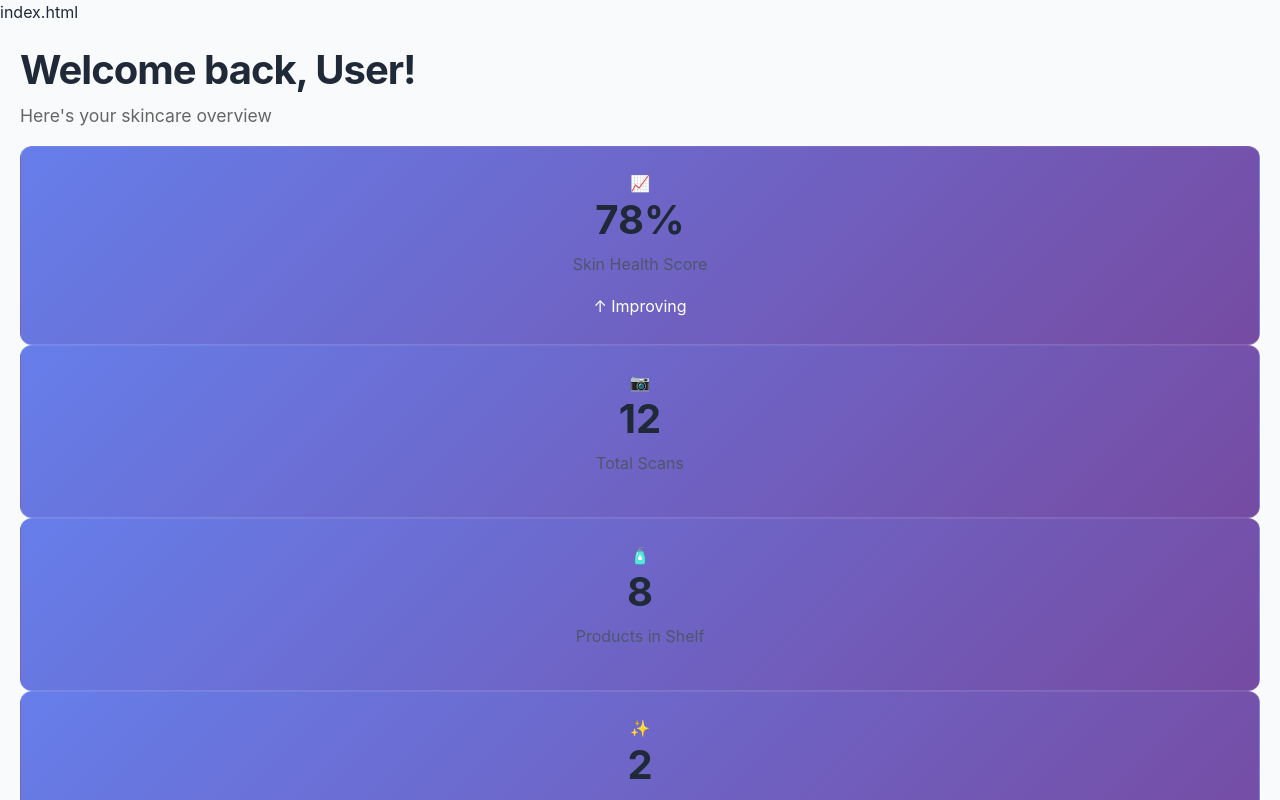
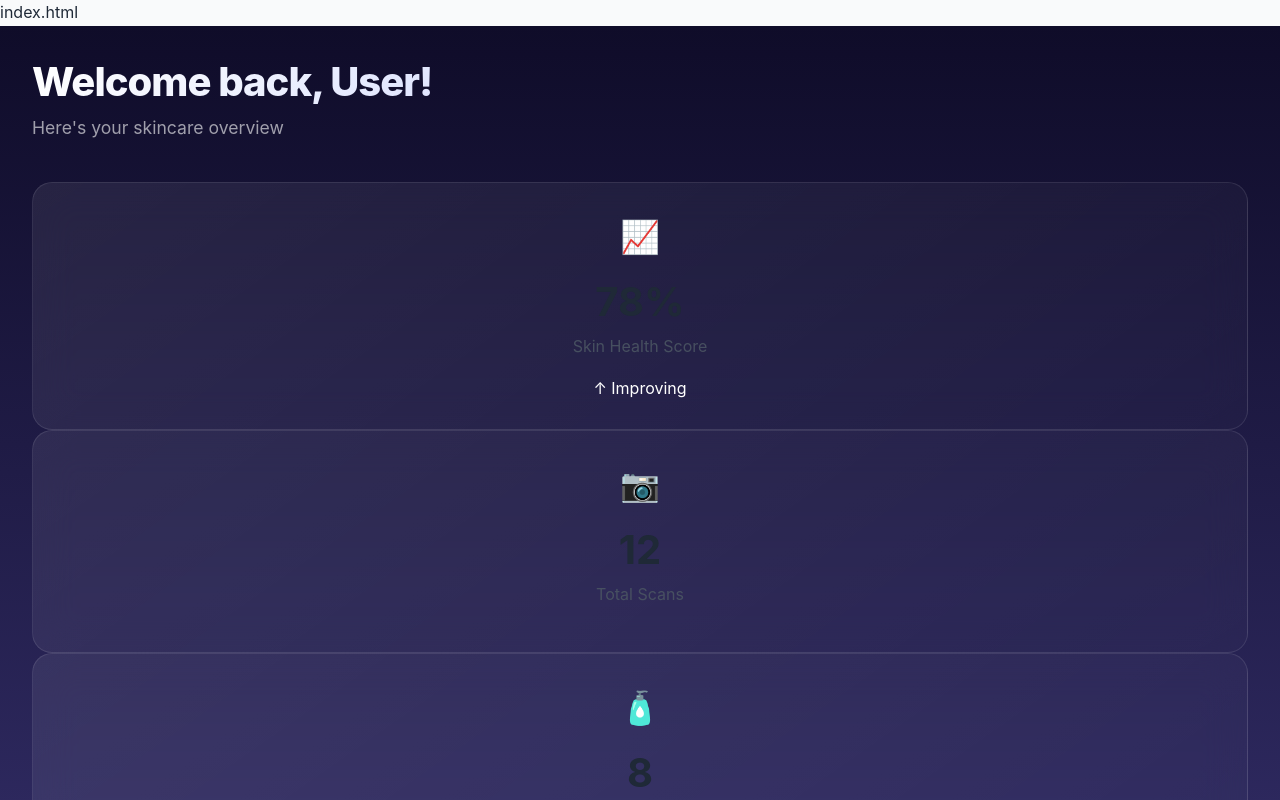
Before and after one commit to himprapatel-rgb/ai-skincare-intelligence-system, a React (Vite) app in the folder frontend/: page /dashboard in a window 1280 px wide. Shown: the top 800 px of the page. Built offline with nearby package versions, Linux system fonts and the light colour scheme; no server answers.

Commit message:
feat(ui): Premium dashboard glass design

```diff
--- a/frontend/src/pages/DashboardPage.css
+++ b/frontend/src/pages/DashboardPage.css
@@ -1,4 +1,153 @@
-/* Dashboard Page Styles */
+/* AuraSkin Dashboard Premium Design */
+
 .dashboard-page {
-  padding: 20px;
+  min-height: 100vh;
+  background: linear-gradient(180deg, #0f0c29 0%, #302b63 50%, #24243e 100%);
+  padding: 32px;
+  font-family: 'Inter', -apple-system, sans-serif;
+  color: #fff;
 }
+
+.dashboard-header {
+  margin-bottom: 40px;
+}
+
+.dashboard-header h1 {
+  font-size: 2.5rem;
+  font-weight: 800;
+  background: linear-gradient(135deg, #fff 0%, #a5b4fc 100%);
+  -webkit-background-clip: text;
+  -webkit-text-fill-color: transparent;
+  margin-bottom: 8px;
+}
+
+.dashboard-header p {
+  color: rgba(255, 255, 255, 0.6);
+  font-size: 1.1rem;
+}
+
+.dashboard-grid {
+  display: grid;
+  grid-template-columns: repeat(auto-fit, minmax(280px, 1fr));
+  gap: 24px;
+  margin-bottom: 40px;
+}
+
+.stat-card {
+  background: linear-gradient(145deg, rgba(255,255,255,0.08) 0%, rgba(255,255,255,0.02) 100%);
+  backdrop-filter: blur(20px);
+  border: 1px solid rgba(255, 255, 255, 0.1);
+  border-radius: 20px;
+  padding: 28px;
+  transition: all 0.3s ease;
+  position: relative;
+  overflow: hidden;
+}
+
+.stat-card::before {
+  content: '';
+  position: absolute;
+  top: 0;
+  left: 0;
+  right: 0;
+  height: 3px;
+  background: linear-gradient(90deg, #667eea, #764ba2, #f093fb);
+  opacity: 0;
+  transition: opacity 0.3s ease;
+}
+
+.stat-card:hover {
+  transform: translateY(-5px);
+  border-color: rgba(99, 102, 241, 0.3);
+  box-shadow: 0 20px 40px rgba(99, 102, 241, 0.2);
+}
+
+.stat-card:hover::before {
+  opacity: 1;
+}
+
+.stat-icon {
+  font-size: 2rem;
+  margin-bottom: 16px;
+}
+
+.stat-value {
+  font-size: 3rem;
+  font-weight: 800;
+  background: linear-gradient(135deg, #667eea 0%, #764ba2 100%);
+  -webkit-background-clip: text;
+  -webkit-text-fill-color: transparent;
+  line-height: 1;
+  margin-bottom: 8px;
+}
+
+.stat-label {
+  color: rgba(255, 255, 255, 0.7);
+  font-size: 0.95rem;
+  font-weight: 500;
+}
+
+.stat-trend {
+  display: inline-flex;
+  align-items: center;
+  gap: 4px;
+  margin-top: 12px;
+  padding: 4px 10px;
+  border-radius: 20px;
+  font-size: 0.8rem;
+  font-weight: 600;
+}
+
+.stat-trend.positive {
+  background: rgba(34, 197, 94, 0.15);
+  color: #4ade80;
+}
+
+.stat-trend.negative {
+  background: rgba(239, 68, 68, 0.15);
+  color: #f87171;
+}
+
+.quick-actions {
+  display: grid;
+  grid-template-columns: repeat(auto-fit, minmax(200px, 1fr));
+  gap: 16px;
+}
+
+.action-btn {
+  display: flex;
+  align-items: center;
+  gap: 12px;
+  padding: 16px 24px;
+  background: rgba(255, 255, 255, 0.05);
+  border: 1px solid rgba(255, 255, 255, 0.1);
+  border-radius: 14px;
+  color: #fff;
+  text-decoration: none;
+  font-weight: 500;
+  transition: all 0.3s ease;
+}
+
+.action-btn:hover {
+  background: linear-gradient(135deg, rgba(102, 126, 234, 0.2) 0%, rgba(118, 75, 162, 0.2) 100%);
+  border-color: rgba(99, 102, 241, 0.4);
+  transform: translateX(5px);
+}
+
+.action-btn .icon {
+  font-size: 1.25rem;
+}
+
+@media (max-width: 768px) {
+  .dashboard-page {
+    padding: 20px;
+  }
+
+  .dashboard-header h1 {
+    font-size: 1.75rem;
+  }
+
+  .stat-value {
+    font-size: 2.25rem;
+  }
+}
```
